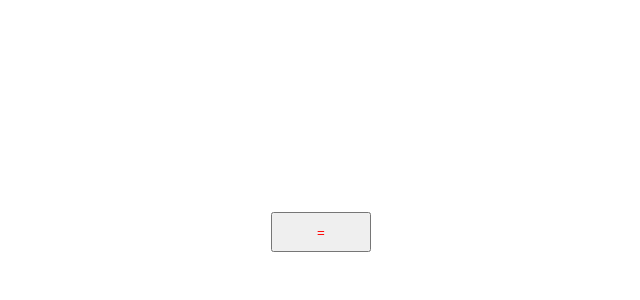
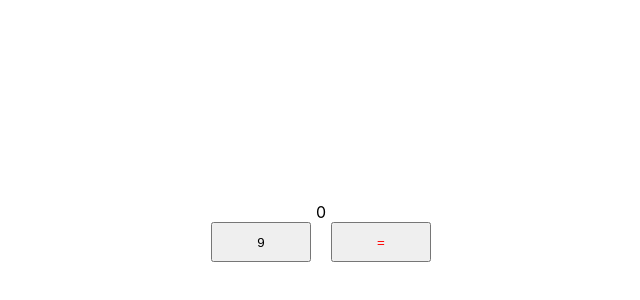
Before and after one commit to curtislin7/epic-calculator, a React (Create React App) app: page / in a window 1280 px wide. Shown: the part 168-468 px from the top of the page, without its empty margins (319-959 px from the left). Built offline with nearby package versions, Linux system fonts and the light colour scheme.

Commit message:
add example of setting input to clicked button

```diff
--- a/src/App.css
+++ b/src/App.css
@@ -4,25 +4,4 @@
   flex-direction: column;
   justify-content: center;
   align-items: center;;
-
 }
-
-.button {
-  display: flex;
-  flex-direction: column;
-  justify-content: center;
-  height: 40px;
-  width: 100px;
-  text-align: center;
-  color: red;
-}
-
-.button:hover {
-  cursor: pointer;
-}
-
-.button-text{
-  width: auto;
-  margin-left: auto;
-  margin-right: auto;
-}
--- a/src/App.js
+++ b/src/App.js
@@ -1,14 +1,20 @@
 import './App.css';
-import { CalculatorRow } from './components/CalculatorRow';
+import React from 'react';
+import { CalculatorRow, CalculatorButton } from './components';
 
 
 function App() {
+
+  const [currentNum, setCurrentNum] = React.useState(0)
+
   return (
     <div className="App">
       <CalculatorRow>
-        <button className="button" onClick={() => {alert('You clicked a button.')}}>
-          <div className="button-text">=</div>
-        </button>
+        {currentNum}
+      </CalculatorRow>
+      <CalculatorRow>
+        <CalculatorButton text={'9'} setCurrentNum={setCurrentNum}/>
+        <CalculatorButton isFunctionButtonText={true} text={'='}/>
       </CalculatorRow>
     </div>
   );
--- /dev/null
+++ b/src/components/CalculatorButton/index.css
@@ -0,0 +1,27 @@
+.button {
+  display: flex;
+  flex-direction: column;
+  justify-content: center;
+  height: 40px;
+  width: 100px;
+  text-align: center;
+  margin: 0px 10px;
+}
+
+.button:hover {
+  cursor: pointer;
+}
+
+.button-text{
+  width: auto;
+  margin-left: auto;
+  margin-right: auto;
+  color: black;
+}
+
+.function-button-text{
+  width: auto;
+  margin-left: auto;
+  margin-right: auto;
+  color: red;
+}
--- /dev/null
+++ b/src/components/CalculatorButton/index.js
@@ -0,0 +1,9 @@
+import './index.css'
+
+export const CalculatorButton = ({text="None", isFunctionButtonText=false, setCurrentNum}) => {
+  return (
+    <button className="button" onClick={() => setCurrentNum(text)}>
+      <div className={isFunctionButtonText ? "function-button-text" : "button-text"}>{text}</div>
+    </button>
+  )
+}
--- a/src/components/CalculatorRow/index.css
+++ b/src/components/CalculatorRow/index.css
@@ -0,0 +1,5 @@
+.calculator-row {
+  display: flex;
+  flex-direction: row;
+  justify-content: space-between;
+}
--- a/src/components/CalculatorRow/index.js
+++ b/src/components/CalculatorRow/index.js
@@ -1,11 +1,13 @@
+import './index.css'
+
 export const CalculatorRow = (props) => {
   return (
-    <div onClick={handleCalculatorRowclick}>
+    <div style={props.style} className={'calculator-row'} onClick={handleCalculatorRowclick}>
       {props.children}
     </div>
   )
 }
 
 const handleCalculatorRowclick = () => {
-  console.log('you clicked the calculator row!')
+  // console.log('you clicked the calculator row!')
 }
--- /dev/null
+++ b/src/components/index.js
@@ -0,0 +1,2 @@
+export * from './CalculatorButton'
+export * from './CalculatorRow'
```
